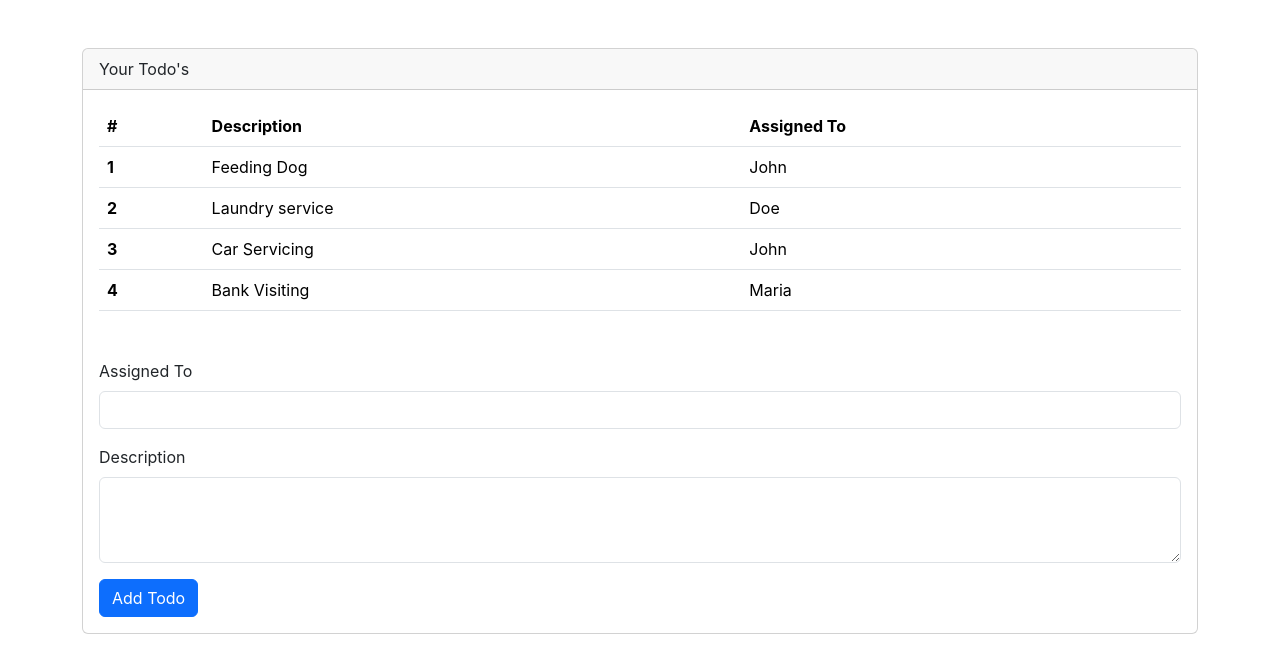
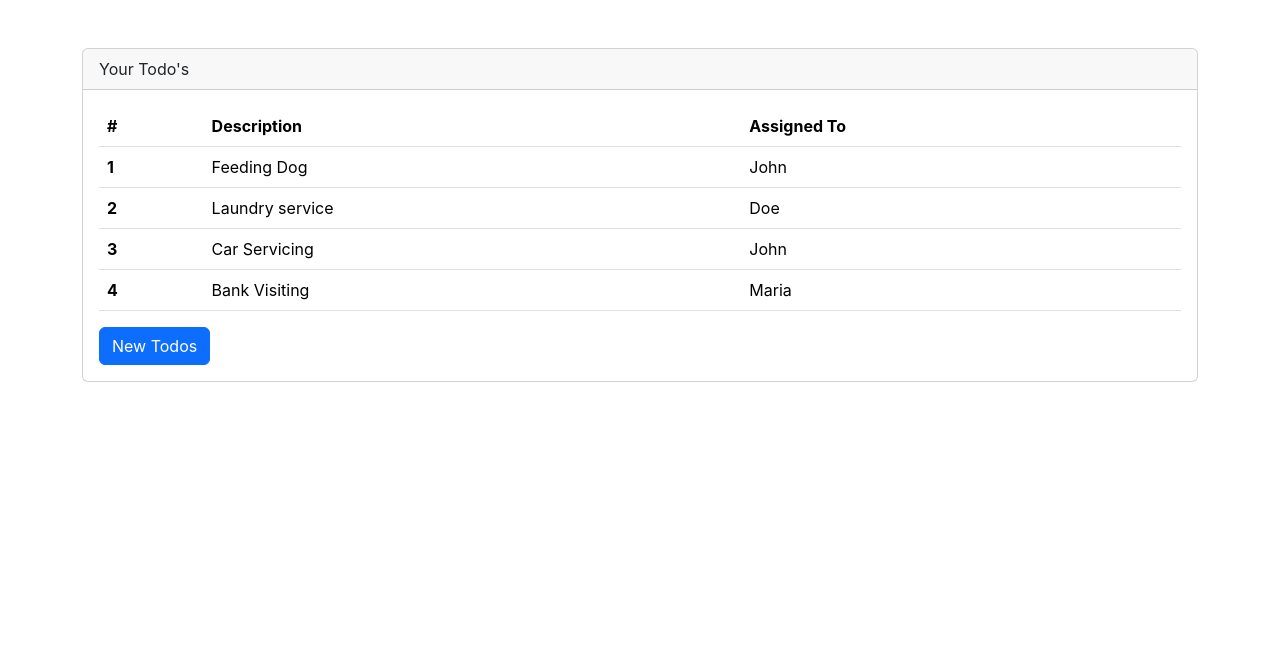
Before and after one commit to kumar9080/leo, a React (Create React App) app: page / in a window 1280 px wide. Shown: the top 672 px of the page. Built offline with nearby package versions, Linux system fonts and the light colour scheme.

Commit message:
Conditional rendring of buttons

```diff
--- a/src/App.js
+++ b/src/App.js
@@ -4,6 +4,8 @@ import { useState } from 'react';
 import NewTodoForm from './components/NewTodoForm';
 
 function App() {
+
+  const [showAddTodoForm, setAddTodoForm] = useState(false);
 
   const [todos, setTodos] = useState( [{rowNumber: 1, rowDescription: 'Feeding Dog', assignedTo: 'John'},
     {rowNumber: 2, rowDescription: 'Laundry service', assignedTo: 'Doe'},
@@ -38,7 +40,11 @@ function App() {
         </div>
         <div className='card-body'>
           <TodosTable todos={todos} deleteRowItem={deleteRowItem}/>
-          <NewTodoForm addNewTodosHandler={addNewTodosHandler} />
+          <button className='btn btn-primary' onClick={()=>setAddTodoForm(!showAddTodoForm)}>
+            {showAddTodoForm? 'Close New Todos': 'New Todos'}
+
+          </button>
+            {showAddTodoForm && <NewTodoForm addNewTodosHandler={addNewTodosHandler} /> }
         </div>
       </div>
     </div>
```
